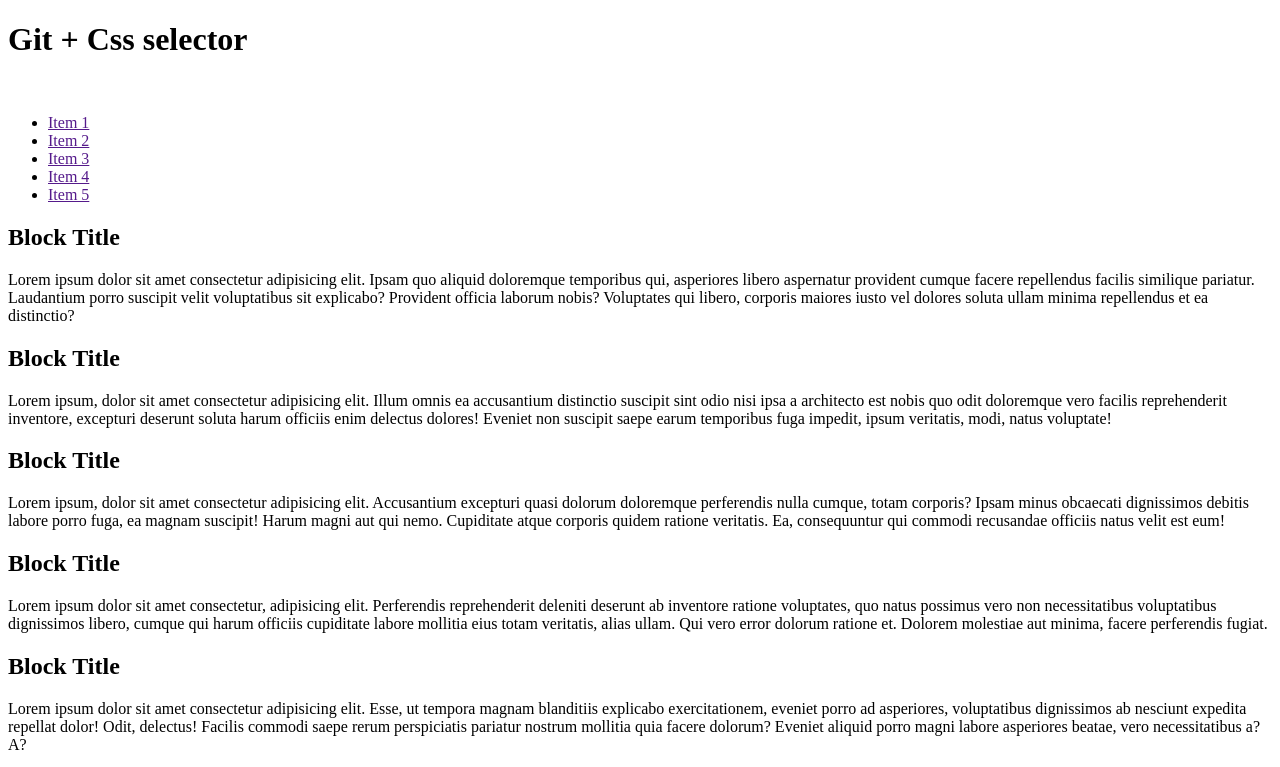
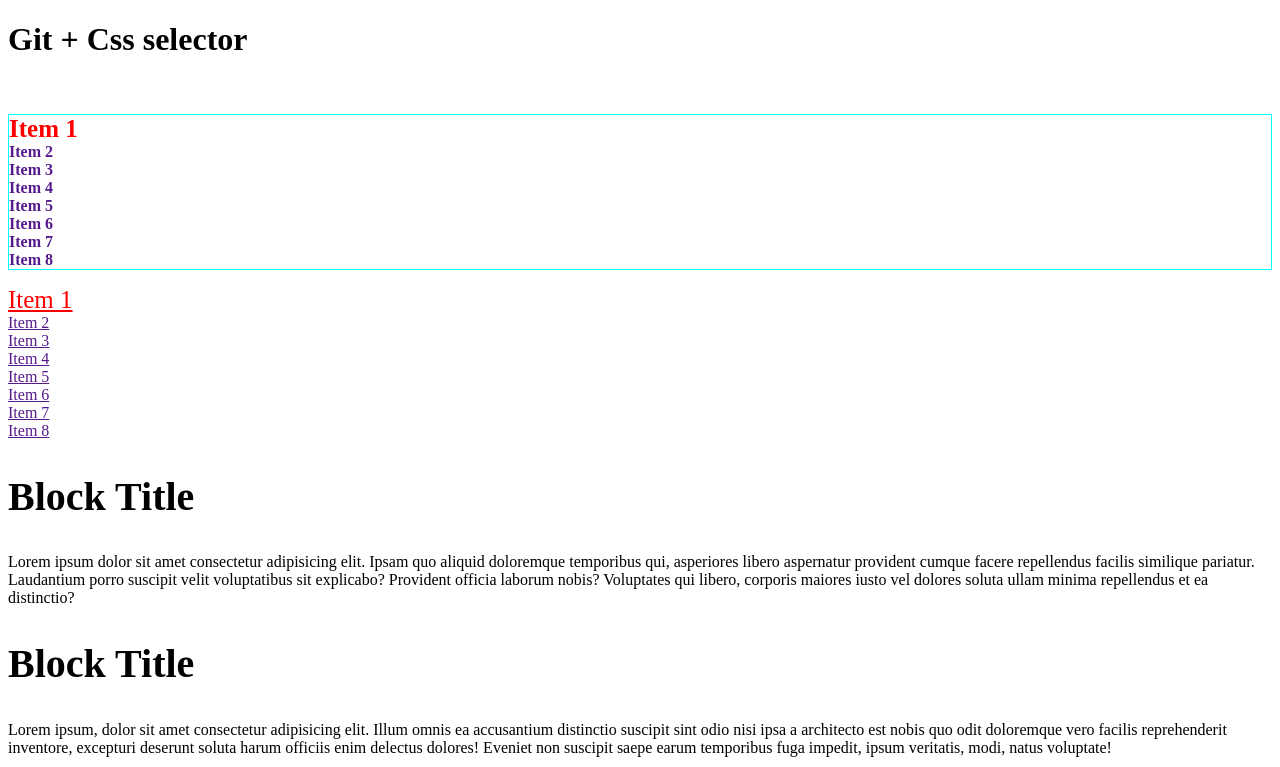
Before and after one commit to nturenko/lesson6, a plain HTML site: page index.html in a window 1280 px wide. Shown: the top 767 px of the page. Drawn offline with Linux system fonts and the light colour scheme.

Commit message:
last commit

```diff
--- a/css/style.css
+++ b/css/style.css
@@ -0,0 +1,26 @@
+*{
+    padding: 0 0;
+    box-sizing: border-box;
+}
+h2{
+    font-size: 40px;
+}
+.nav-menu{
+    border: 1px solid aqua;
+}
+#first-item{
+   font-size: 25px;
+}
+#link1{
+    color: red;
+}
+.nav-menu a{
+    font-weight: normal;
+    text-decoration: none;
+}
+.nav-menu .menu-link{
+    font-weight: 800;
+}
+.header .nav .nav-menu .nav-item{
+    background: rgb(100,50,50);
+}
--- a/index.html
+++ b/index.html
@@ -12,11 +12,26 @@
         <div class="bloc-logo"><img src="#" alt=""></div>
         <nav class="nav">
             <ul class="nav-menu">
-                <li class="menu-item"><a href="" class="menu-link">Item 1</a></li>
+                <li class="menu-item" id="first-item"><a href="" class="menu-link" id="link1">Item 1</a></li>
                 <li class="menu-item"><a href="" class="menu-link">Item 2</a></li>
                 <li class="menu-item"><a href="" class="menu-link">Item 3</a></li>
                 <li class="menu-item"><a href="" class="menu-link">Item 4</a></li>
                 <li class="menu-item"><a href="" class="menu-link">Item 5</a></li>
+                <li class="menu-item"><a href="" class="menu-link">Item 6</a></li>
+                <li class="menu-item"><a href="" class="menu-link">Item 7</a></li>
+                <li class="menu-item"><a href="" class="menu-link">Item 8</a></li>
+            </ul>
+        </nav>
+        <nav class="nav">
+            <ul class="nav-menu2">
+                <li class="menu-item" id="first-item"><a href="" class="menu-link" id="link1">Item 1</a></li>
+                <li class="menu-item"><a href="" class="menu-link">Item 2</a></li>
+                <li class="menu-item"><a href="" class="menu-link">Item 3</a></li>
+                <li class="menu-item"><a href="" class="menu-link">Item 4</a></li>
+                <li class="menu-item"><a href="" class="menu-link">Item 5</a></li>
+                <li class="menu-item"><a href="" class="menu-link">Item 6</a></li>
+                <li class="menu-item"><a href="" class="menu-link">Item 7</a></li>
+                <li class="menu-item"><a href="" class="menu-link">Item 8</a></li>
             </ul>
         </nav>
     </header>
```
